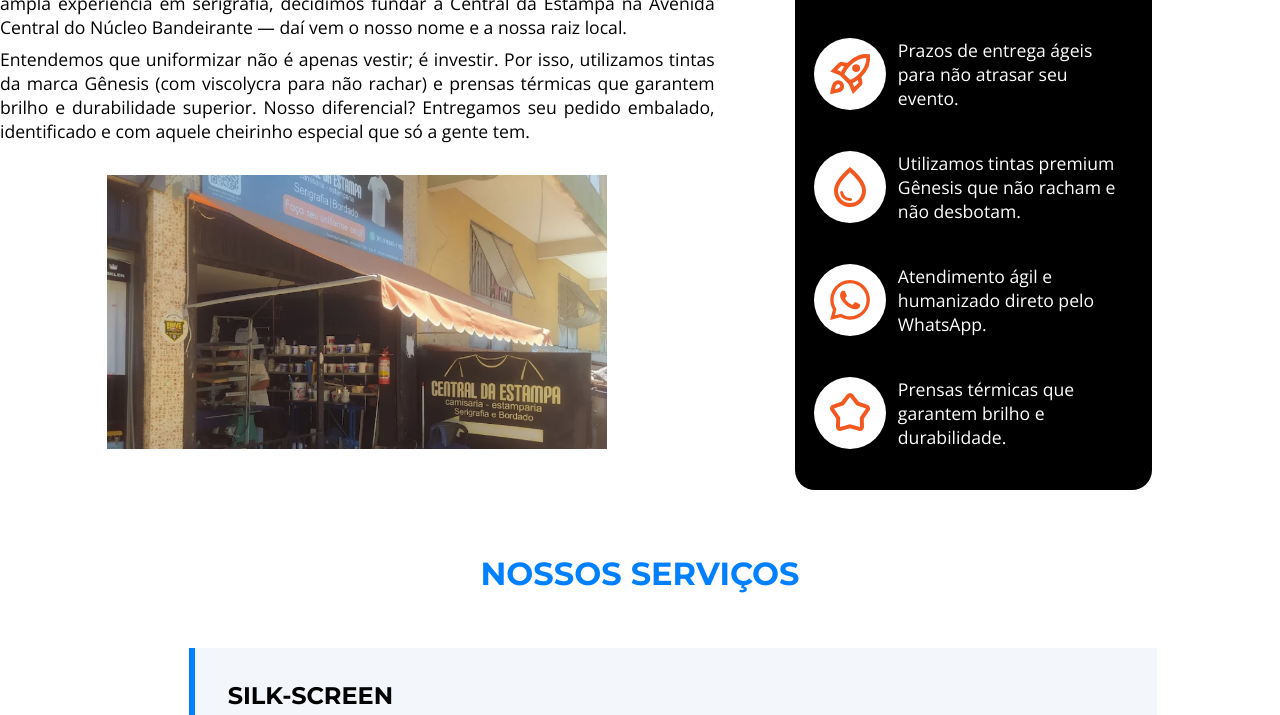
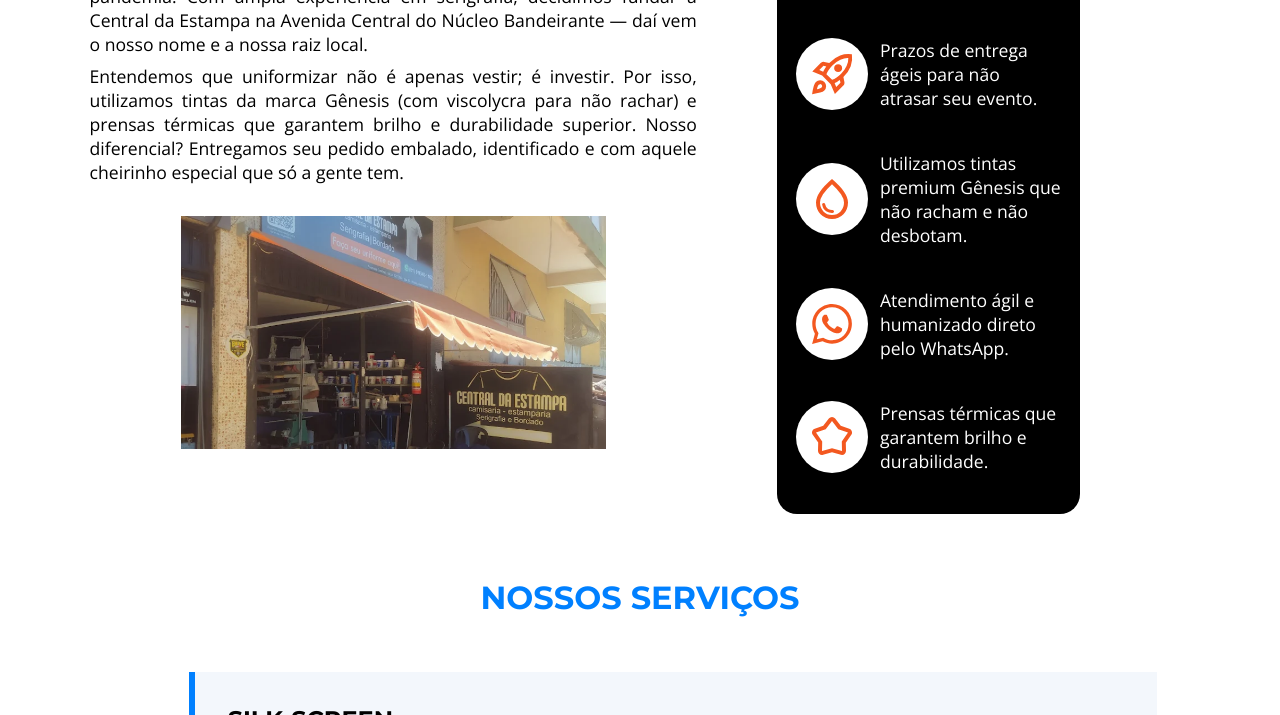
Before and after one commit to yngridpaiva/2025-2-vespertino-pi1-g8-2025-2, a plain HTML site: page sobre.html in a window 1280 px wide. Shown: the part 219-934 px from the top of the page. Drawn offline with nearby package versions, Linux system fonts and the light colour scheme.

Commit message:
Central da Estampa

```diff
--- a/style.css
+++ b/style.css
@@ -672,7 +672,7 @@ footer p {
 
 /* ========== SOBRE ========== */
 /****** SECTION SOBRE ******/
-.section-about {
+#section-about {
     background-color: #ffffff;
     margin: 0 7% 4%;
 }
```
